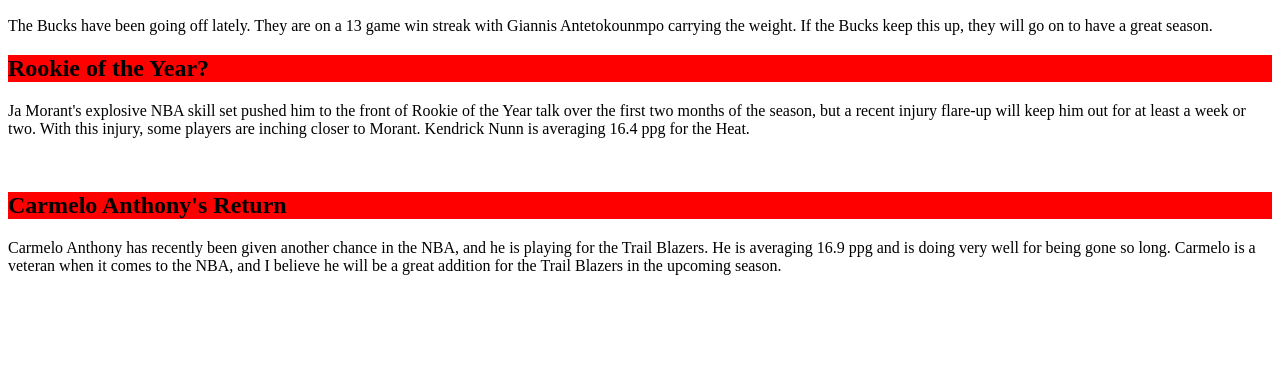
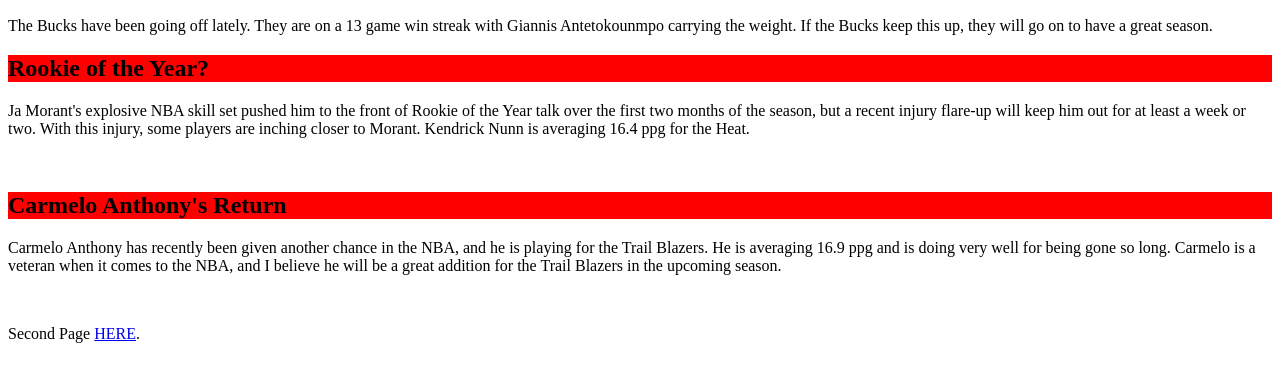
Before and after one commit to ballerjoeberry/ballerjoeberry.github.io, a plain HTML site: page index.html in a window 1280 px wide. Shown: the part 266-648 px from the top of the page. Drawn offline with Linux system fonts and the light colour scheme.

Commit message:
new page

```diff
--- a/index.html
+++ b/index.html
@@ -17,3 +17,5 @@
       background-color:blue;
     }
   </style>
+
+  <p> Second Page <a href="anotherfile.html">HERE</a>.</p>
```
